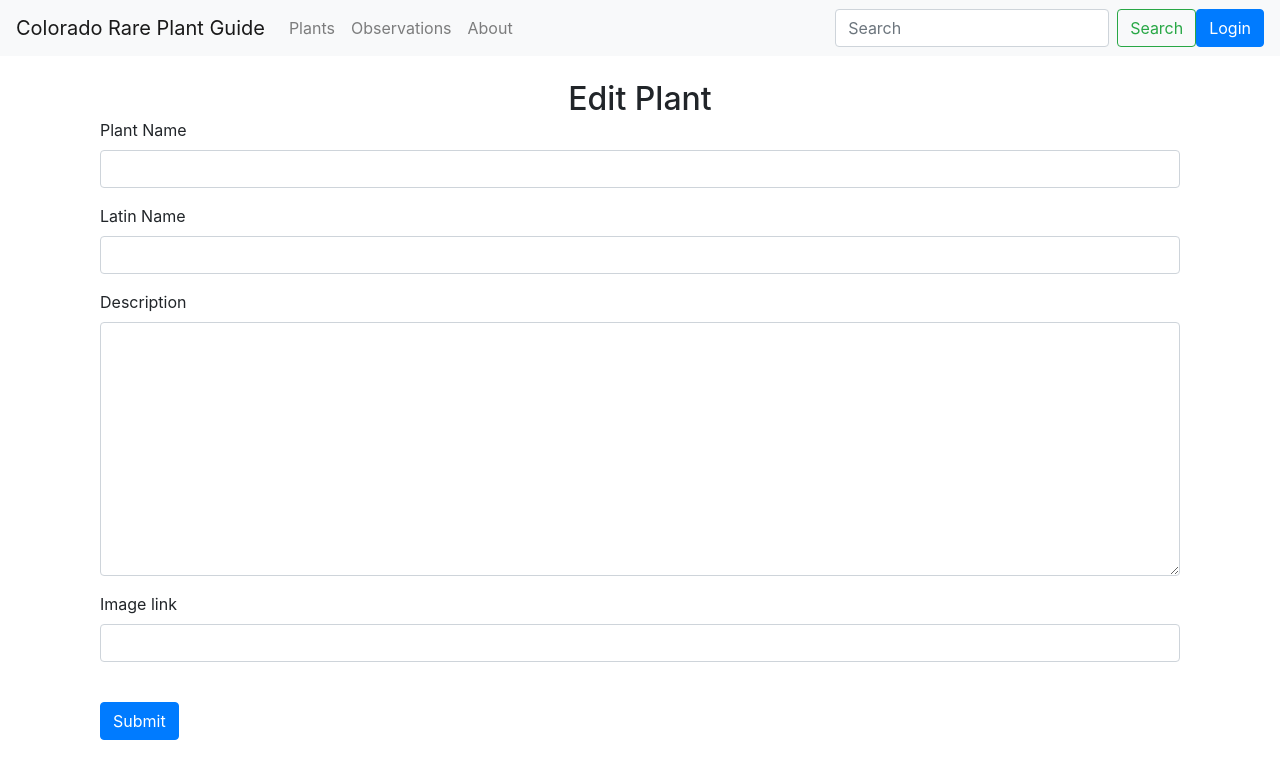
After one commit to alexsandberg/plant-survey-app, a Python web app: template templates/forms/edit_plant.html in a window 1280 px wide. The commit adds this page. Shown: the top 779 px of the page. Run offline with Jinja, Linux system fonts and the light colour scheme; the template is opened without the code that fills it, so the values that code supplies are empty; some libraries are stand-ins or nearby versions.

Commit message:
Add edit_plant form and link to PATCH /plants. Add success message flashing

```diff
--- a/auth/auth.py
+++ b/auth/auth.py
@@ -96,7 +96,7 @@ def verify_decode_jwt(token):
     Validates and decodes Auth0 JWTs
     '''
 
-    print('TOKEN: ', token)
+    # print('TOKEN: ', token)
 
     # get public key from Auth0
     jsonurl = urlopen(f'https://{AUTH0_DOMAIN}/.well-known/jwks.json')
--- a/static/css/main.css
+++ b/static/css/main.css
@@ -3,7 +3,7 @@ header {
 
 }
 
-h1 {
+h1, h2 {
     margin: auto;
     width: 100%;
     text-align: center;
--- /dev/null
+++ b/templates/forms/edit_plant.html
@@ -0,0 +1,81 @@
+{% extends 'layouts/main.html' %}
+{% block title %} Edit Plant {% endblock %}
+{% block content %}
+
+
+<div class="container">
+    <h2>Edit Plant</h2>
+    <div class="well">
+        <div id="plantData" data-id="{{ plant.id }}"></div>
+        <form id="plant-edit-form" class="form-vertical needs-validation" autocomplete="off">
+
+            <div class="form-group">
+                <label for="plant-name" class="control-label">Plant Name</label>
+                <input type="text" class="form-control" name="name" id="plant-name" value="{{ plant.name }}" required>
+            </div>
+            <div class="form-group">
+                <label for="plant-latin-name" class="control-label">Latin Name</label>
+                <input type="text" class="form-control" name="latin_name" id="plant-latin-name"
+                    value="{{ plant.latin_name }}" required>
+            </div>
+            <div class="form-group">
+                <label for="plant-description" class="control-label">Description</label>
+                <textarea class="form-control" class="form-control" cols="40" id="plant-description" name="description"
+                    rows="10" required>{{ plant.description }}</textarea>
+            </div>
+            <div class="form-group">
+                <label for="plant-image-link" class="control-label">Image link</label>
+                <input type="url" class="form-control" name="image_link" id="plant-image-link"
+                    value="{{ plant.image_link }}" required>
+            </div>
+            <div class="pull-right">
+                <br>
+                <div class="btn-group col-xs-12">
+                    <!-- <a href="/dashboard" class="btn btn-primary">Cancel</a> -->
+                    <button type="button" onclick="sendPatch()" class="btn btn-primary">Submit</button>
+                    <!-- <input type="button" class="btn btn-primary"></input> -->
+                </div>
+            </div>
+
+        </form>
+    </div>
+</div>
+
+<script>
+
+    function sendPatch() {
+        let name = document.getElementById("plant-name").value;
+        let latinName = document.getElementById("plant-latin-name").value;
+        let description = document.getElementById("plant-description").value;
+        let imageLink = document.getElementById("plant-image-link").value;
+        let plantID = plantData.getAttribute("data-id");
+
+        let data = {
+            "name": name,
+            "latinName": latinName,
+            "description": description,
+            "imageLink": imageLink
+        }
+
+        fetch(`/plants/${plantID}/edit`, {
+            method: 'PATCH',
+            headers: {
+                'Content-Type': 'application/json',
+            },
+            body: JSON.stringify(data),
+        })
+            .then((response) => {
+                return response.json();
+            })
+            .then((myJson) => {
+                if (myJson['success'] == true) {
+                    // setTimeout(function () { window.location.href = '/dashboard'; }, 3000);
+                    window.location.href = '/dashboard';
+                }
+            });
+
+    }
+
+</script>
+
+{% endblock %}
--- a/templates/layouts/main.html
+++ b/templates/layouts/main.html
@@ -59,21 +59,43 @@
     <!-- Begin page content -->
     <main id="content" role="main" class="container">
 
+        {% with messages = get_flashed_messages() %}
+        {% if messages %}
+        {% for message in messages %}
+        <div class="alert alert-success alert-dismissible" role="alert" id="success-alert">
+            <button type="button" class="close" data-dismiss="alert" aria-label="Close"><span
+                    aria-hidden="true">×</span></button>
+            {{message}}
+        </div>
+        {% endfor %}
+        {% endif %}
+        {% endwith %}
+
+        {% block body %}{% endblock %}
         {% block content %}{% endblock %}
 
     </main>
 
     <!-- Optional JavaScript -->
     <!-- jQuery first, then Popper.js, then Bootstrap JS -->
-    <script src="https://code.jquery.com/jquery-3.2.1.slim.min.js"
-        integrity="sha384-KJ3o2DKtIkvYIK3UENzmM7KCkRr/rE9/Qpg6aAZGJwFDMVNA/GpGFF93hXpG5KkN"
-        crossorigin="anonymous"></script>
+    <script src="https://code.jquery.com/jquery-3.2.1.min.js"></script>
     <script src="https://cdnjs.cloudflare.com/ajax/libs/popper.js/1.12.9/umd/popper.min.js"
         integrity="sha384-ApNbgh9B+Y1QKtv3Rn7W3mgPxhU9K/ScQsAP7hUibX39j7fakFPskvXusvfa0b4Q"
         crossorigin="anonymous"></script>
     <script src="https://maxcdn.bootstrapcdn.com/bootstrap/4.0.0/js/bootstrap.min.js"
         integrity="sha384-JZR6Spejh4U02d8jOt6vLEHfe/JQGiRRSQQxSfFWpi1MquVdAyjUar5+76PVCmYl"
         crossorigin="anonymous"></script>
+
+    <script>
+
+        // https://stackoverflow.com/questions/23101966/bootstrap-alert-auto-close
+        $(document).ready(function () {
+            $("#success-alert").fadeTo(3000, 500).slideUp(500, function () {
+                $("#success-alert").slideUp(500);
+            });
+        });
+
+    </script>
 </body>
 
 </html>
--- a/templates/pages/dashboard.html
+++ b/templates/pages/dashboard.html
@@ -18,12 +18,13 @@
                 <p>{{ observation.notes }}</p>
                 {% endfor %}
             </div>
+            <a href="/observations/new?plant={{ plant.id }}" class="btn btn-primary">Add an observation</a>
+            <a href="/plants/{{ plant.id }}/edit" class="btn btn-primary">Edit Plant</a>
         </div>
-
-
         <div class="post-img-container">
             <a href="/plants/{{ plant.id }}"><img src="{{ plant.image_link }}" alt="Plant Image" /></a>
         </div>
+
     </div>
     {% endfor %}
 </div>
```
Also changed, not shown: app.py (+24 -7 lines).
